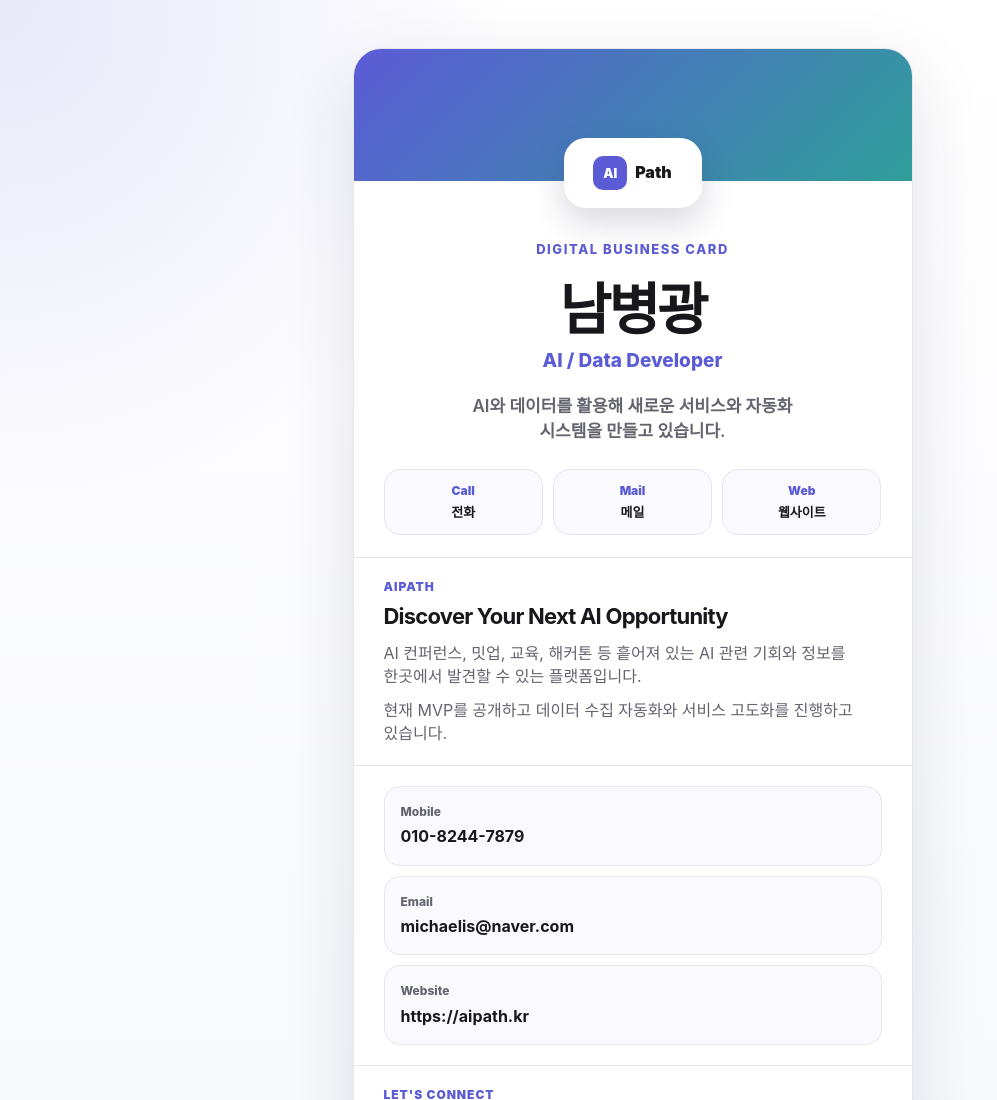
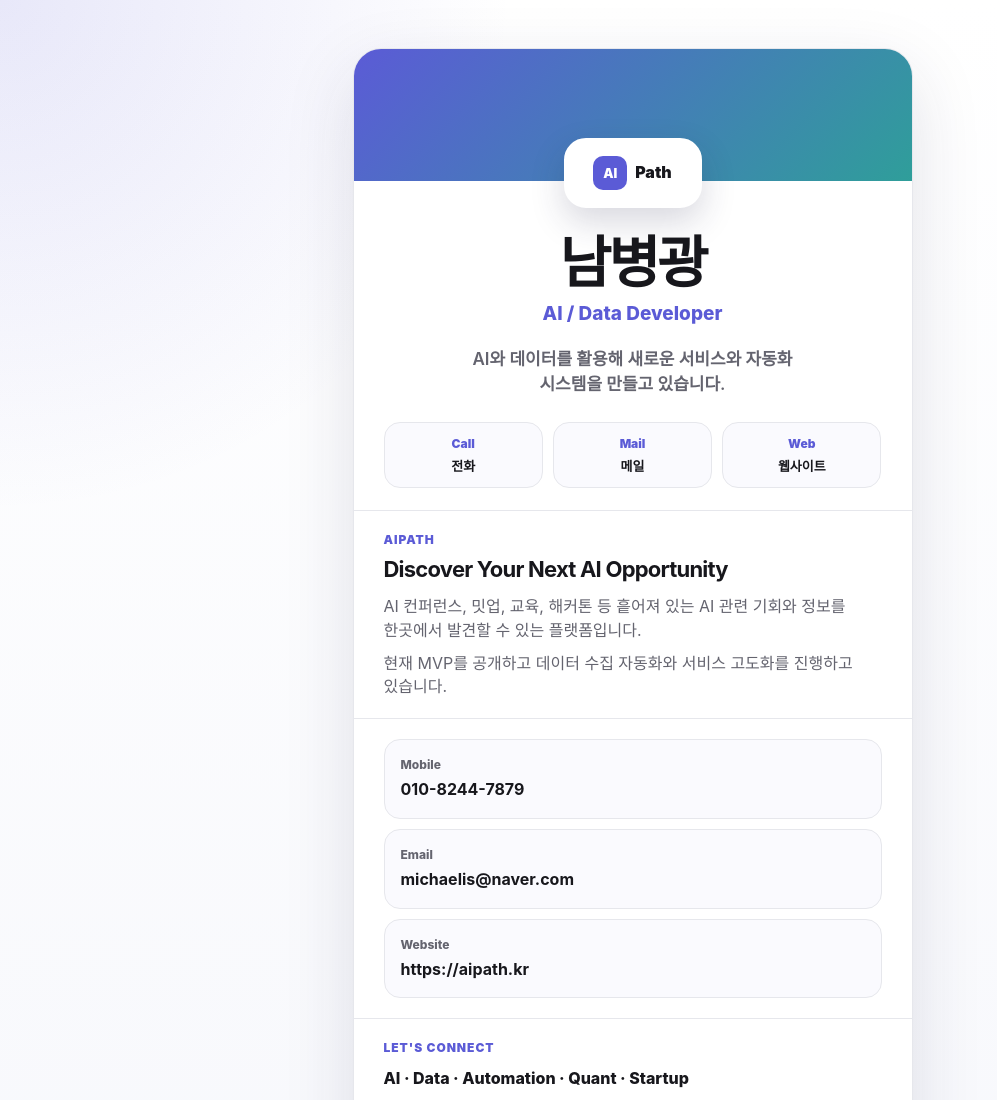
Before and after one commit to quantmichael/aipath-korea, a plain HTML site: page public/card/index.html in a window 1280 px wide. Shown: the top 1100 px of the page, without its empty margins (0-997 px from the left). Drawn offline with Linux system fonts and the light colour scheme.

Commit message:
fix: remove redundant eyebrow text from digital business card

```diff
--- a/public/card/index.html
+++ b/public/card/index.html
@@ -25,7 +25,6 @@
             <span class="logo-mark" aria-hidden="true">AI</span>
             <span>Path</span>
           </div>
-          <p class="eyebrow">DIGITAL BUSINESS CARD</p>
           <h1 id="card-name">남병광</h1>
           <p class="card-role">AI / Data Developer</p>
           <p class="card-intro">
```
